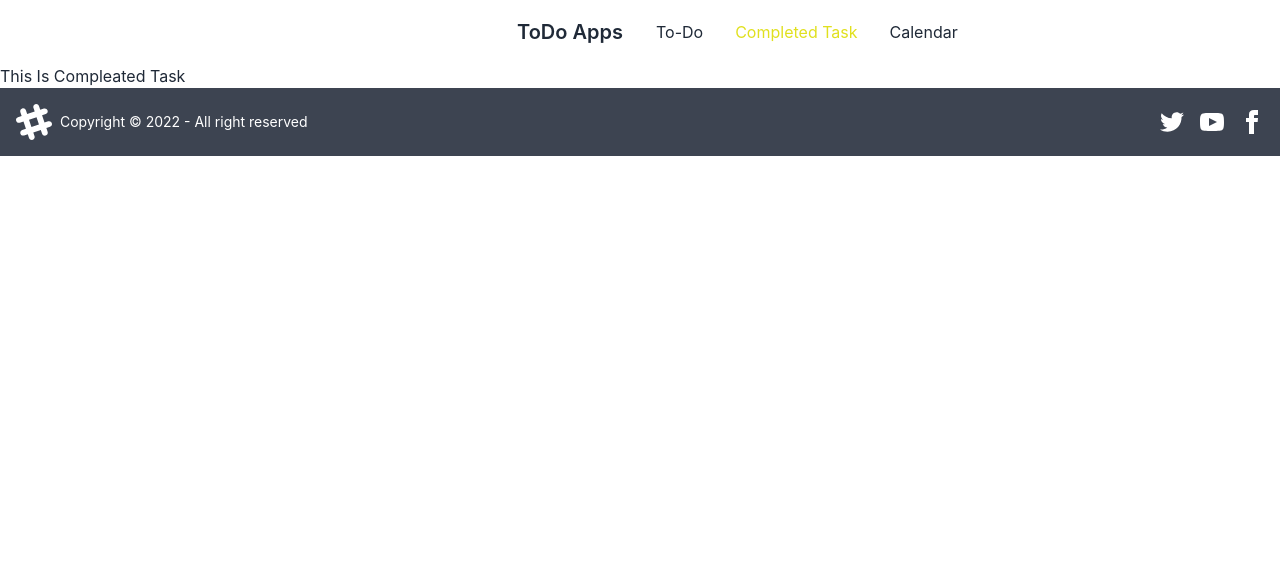
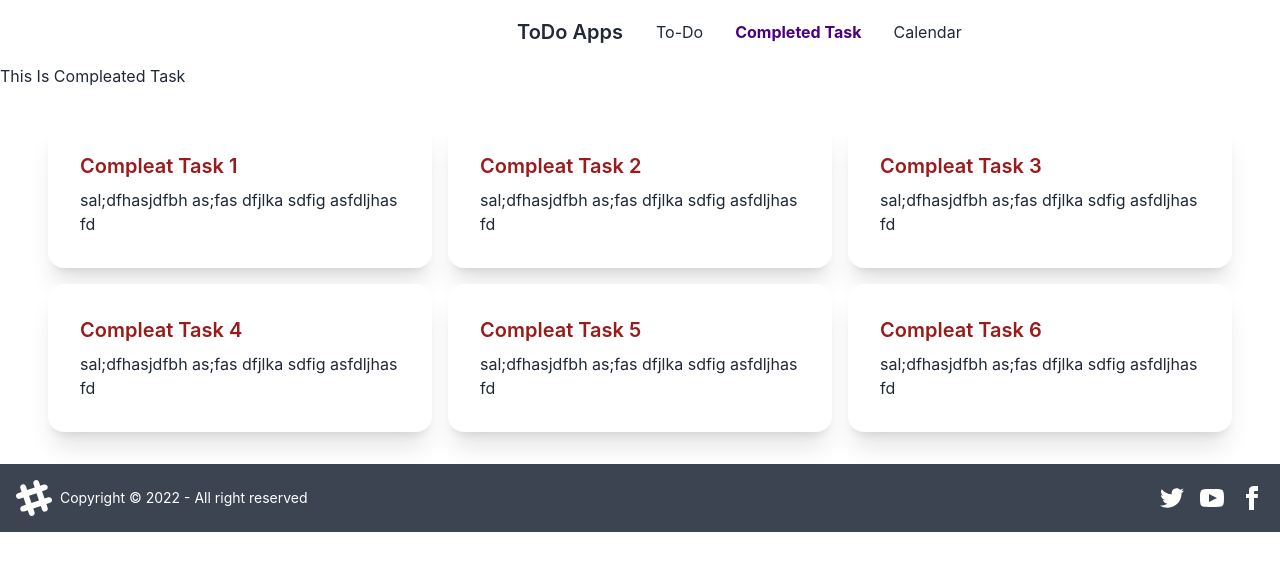
Before and after one commit to minhazul69/Spacial-todo-app, a React (Create React App) app: page /complete-task in a window 1280 px wide. Shown: the top 570 px of the page. Built offline with nearby package versions, Linux system fonts and the light colour scheme.

Commit message:
compleat task section update

```diff
--- a/src/Components/Completed-Tasks/CompletedTasks.js
+++ b/src/Components/Completed-Tasks/CompletedTasks.js
@@ -1,9 +1,21 @@
 import React from "react";
+import useTasks from "../Hooks/useTasks";
 
 const CompletedTasks = () => {
+  const [tasks] = useTasks();
   return (
-    <div>
+    <div className="container mx-auto">
       <h3>This Is Compleated Task</h3>
+      <div className="grid grid-cols-1 xl:grid-cols-3 lg:grid-cols-2 sm:grid-cols-2 gap-4 lg:px-12 my-8">
+        {tasks.map((task, index) => (
+          <div className="card w-96 bg-base-100 shadow-xl">
+            <div className="card-body">
+              <h2 class="card-title text-red-800">Compleat Task {index + 1}</h2>
+              <p>{task.task}</p>
+            </div>
+          </div>
+        ))}
+      </div>
     </div>
   );
 };
--- a/src/Components/To-Do/ToDo.js
+++ b/src/Components/To-Do/ToDo.js
@@ -35,7 +35,7 @@ const ToDo = () => {
               </form>
             </div>
           </div>
-          <div className=" grid grid-cols-1 xl:grid-cols-3 lg:grid-cols-2 sm:grid-cols-2 gap-4 lg:px-12 my-8">
+          <div className="grid grid-cols-1 xl:grid-cols-3 lg:grid-cols-2 sm:grid-cols-2 gap-4 lg:px-12 my-8">
             {tasks.map((task, index) => (
               <div className="card w-96 bg-base-100 shadow-xl">
                 <div className="card-body">
@@ -46,7 +46,7 @@ const ToDo = () => {
                       class="radio radio-primary"
                     />
                   </div>
-                  <h2 class="card-title">My Task {index + 1}</h2>
+                  <h2 class="card-title text-green-800">My Task {index + 1}</h2>
                   {/* <h2
                     style={{
                       textDecoration: strikethrough && "line-through",
--- a/src/index.css
+++ b/src/index.css
@@ -16,6 +16,7 @@ code {
     monospace;
 }
 .active {
-  color: rgb(224, 224, 30);
+  color: indigo;
+  font-weight: bold;
   background: none;
 }
```
